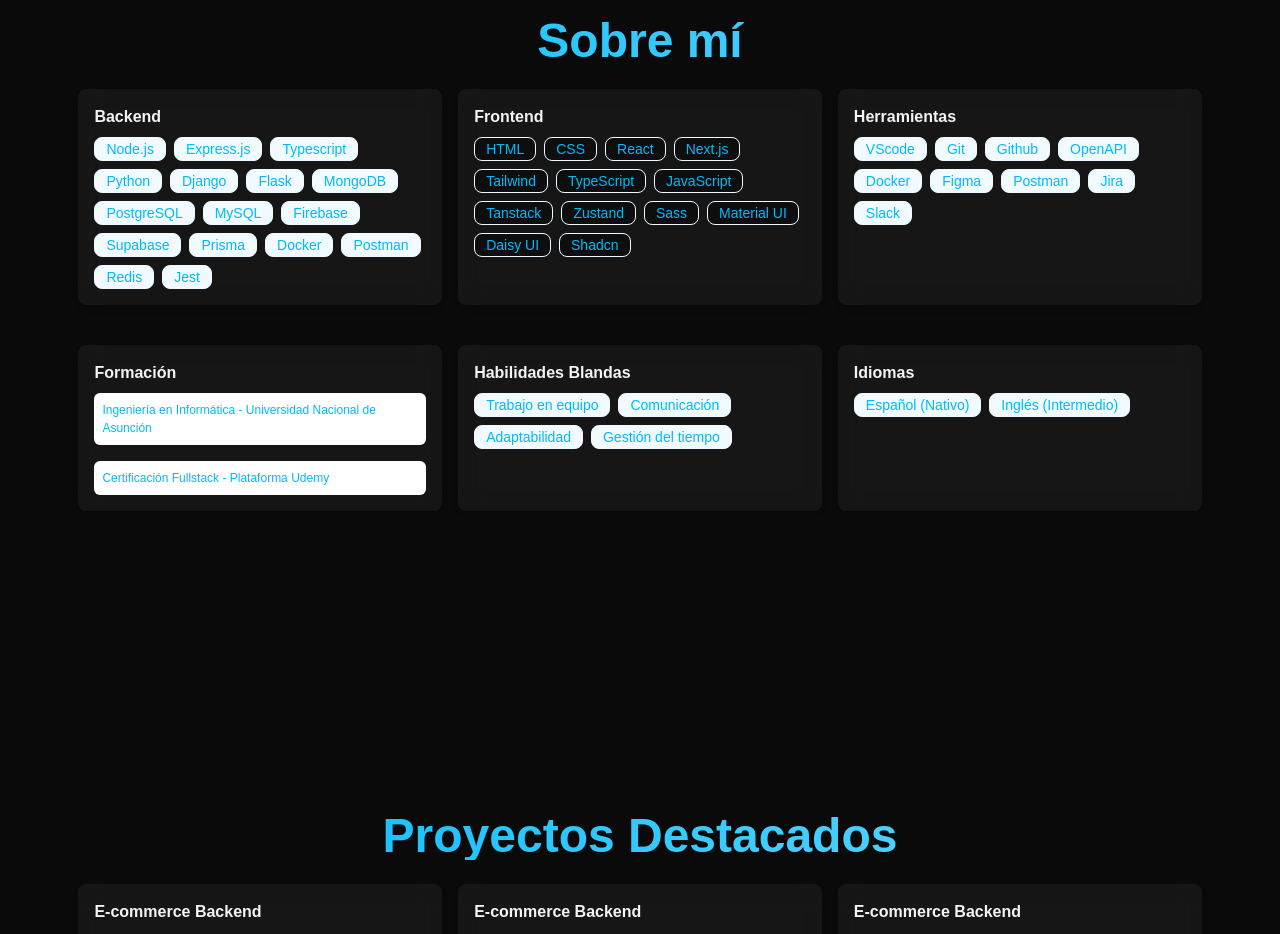
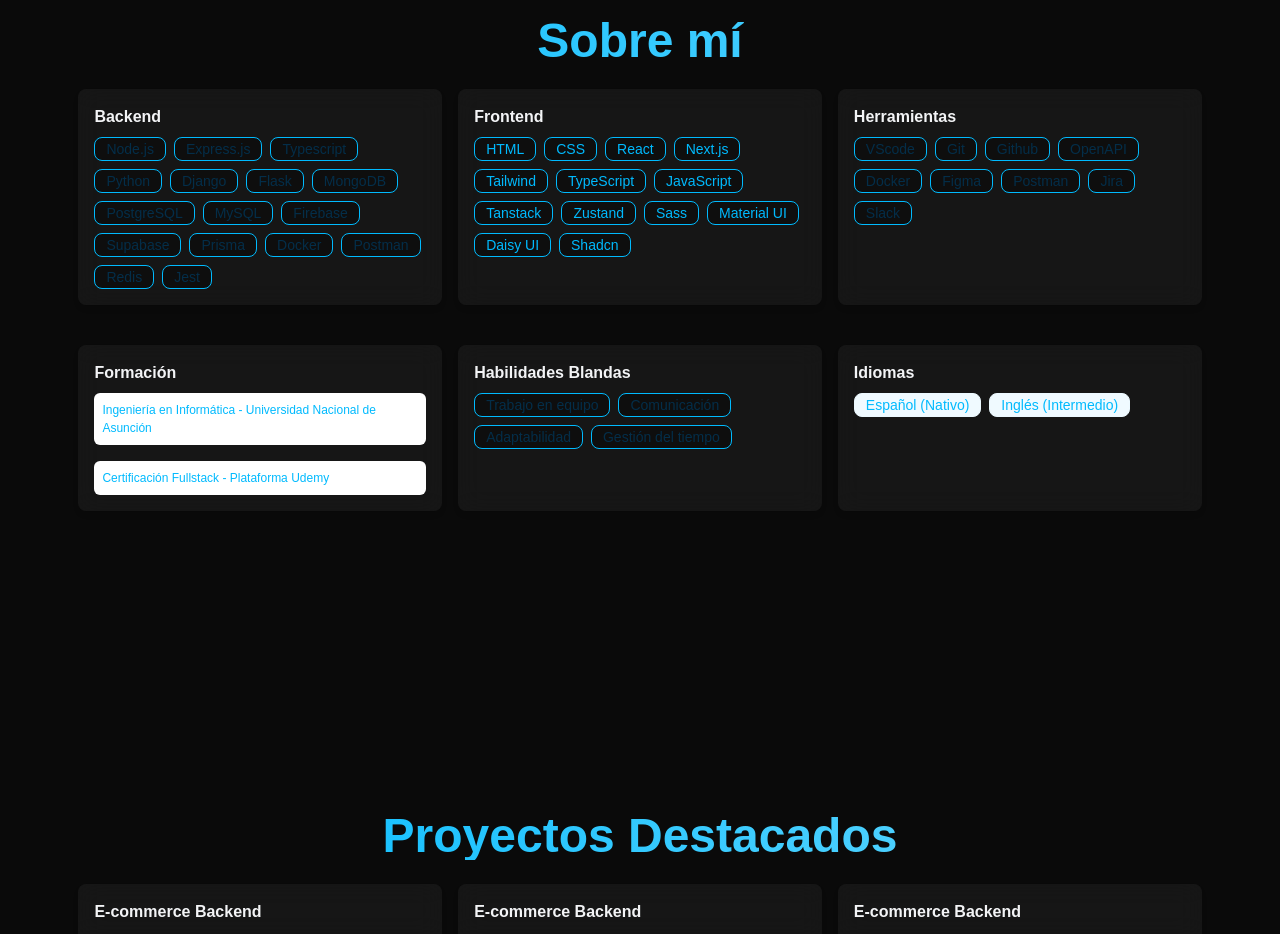
Before and after one commit to mazax28/PORTFOLIO, a React (Vite) app: page / in a window 1280 px wide. Shown: the part 960-1894 px from the top of the page. Built offline with nearby package versions, Linux system fonts and the light colour scheme; no server answers.

Commit message:
fix: update badge styles in About component for improved consistency

```diff
--- a/src/pages/About.jsx
+++ b/src/pages/About.jsx
@@ -48,7 +48,7 @@
                 <div className="flex gap-2 flex-wrap max-w-4xl">
                   {/* Aquí tus badges originales */}
                   {["Node.js", "Express.js", "Typescript", "Python", "Django", "Flask", "MongoDB", "PostgreSQL", "MySQL", "Firebase", "Supabase", "Prisma", "Docker", "Postman", "Redis", "Jest"].map((tech) => (
-                    <div key={tech} className="badge badge-soft badge-info">{tech}</div>
+                    <div key={tech} className="badge badge-info bg-[#0a0a0a]/60">{tech}</div>
                   ))}
                 </div>
               </div>
@@ -66,7 +66,7 @@
                 <h2 className="card-title">{t("about.frontend")}</h2>
                 <div className="flex gap-2 flex-wrap">
                   {["HTML", "CSS", "React", "Next.js", "Tailwind", "TypeScript", "JavaScript", "Tanstack", "Zustand", "Sass", "Material UI", "Daisy UI", "Shadcn"].map((tech) => (
-                    <div key={tech} className="badge badge-soft badge-info bg-[#0a0a0a]/60 text-[#00bafe]">{tech}</div>
+                    <div key={tech} className="badge badge-info bg-[#0a0a0a]/60 text-[#00bafe]">{tech}</div>
                   ))}
                 </div>
               </div>
@@ -84,7 +84,7 @@
                 <h2 className="card-title">{t("about.tools")}</h2>
                 <div className="flex gap-2 flex-wrap">
                   {["VScode", "Git", "Github", "OpenAPI", "Docker", "Figma", "Postman", "Jira", "Slack"].map((tool) => (
-                    <div key={tool} className="badge badge-soft badge-info">{tool}</div>
+                    <div key={tool} className="badge  badge-info  bg-[#0a0a0a]/60">{tool}</div>
                   ))}
                 </div>
               </div>
@@ -121,10 +121,10 @@
               <div className="card-body">
                 <h2 className="card-title">{t("about.softSkills")}</h2>
                 <div className="flex gap-2 flex-wrap">
-                  <div className="badge badge-soft badge-info">{t("about.teamwork")}</div>
-                  <div className="badge badge-soft badge-info">{t("about.communication")}</div>
-                  <div className="badge badge-soft badge-info">{t("about.adaptability")}</div>
-                  <div className="badge badge-soft badge-info">{t("about.timeManagement")}</div>
+                  <div className="badge  bg-[#0a0a0a]/60 badge-info">{t("about.teamwork")}</div>
+                  <div className="badge  bg-[#0a0a0a]/60 badge-info">{t("about.communication")}</div>
+                  <div className="badge  bg-[#0a0a0a]/60 badge-info">{t("about.adaptability")}</div>
+                  <div className="badge  bg-[#0a0a0a]/60 badge-info">{t("about.timeManagement")}</div>
                 </div>
               </div>
             </motion.div>
```
